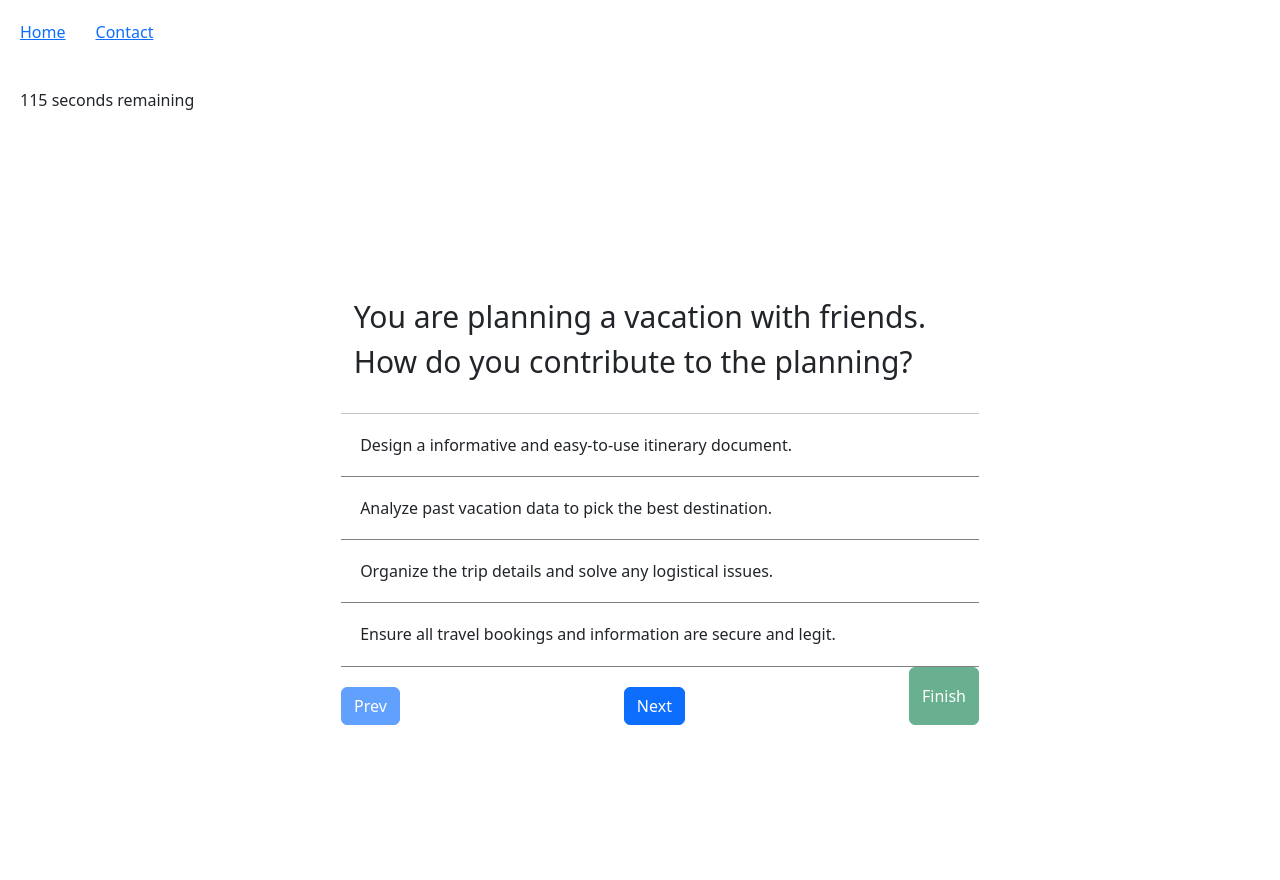
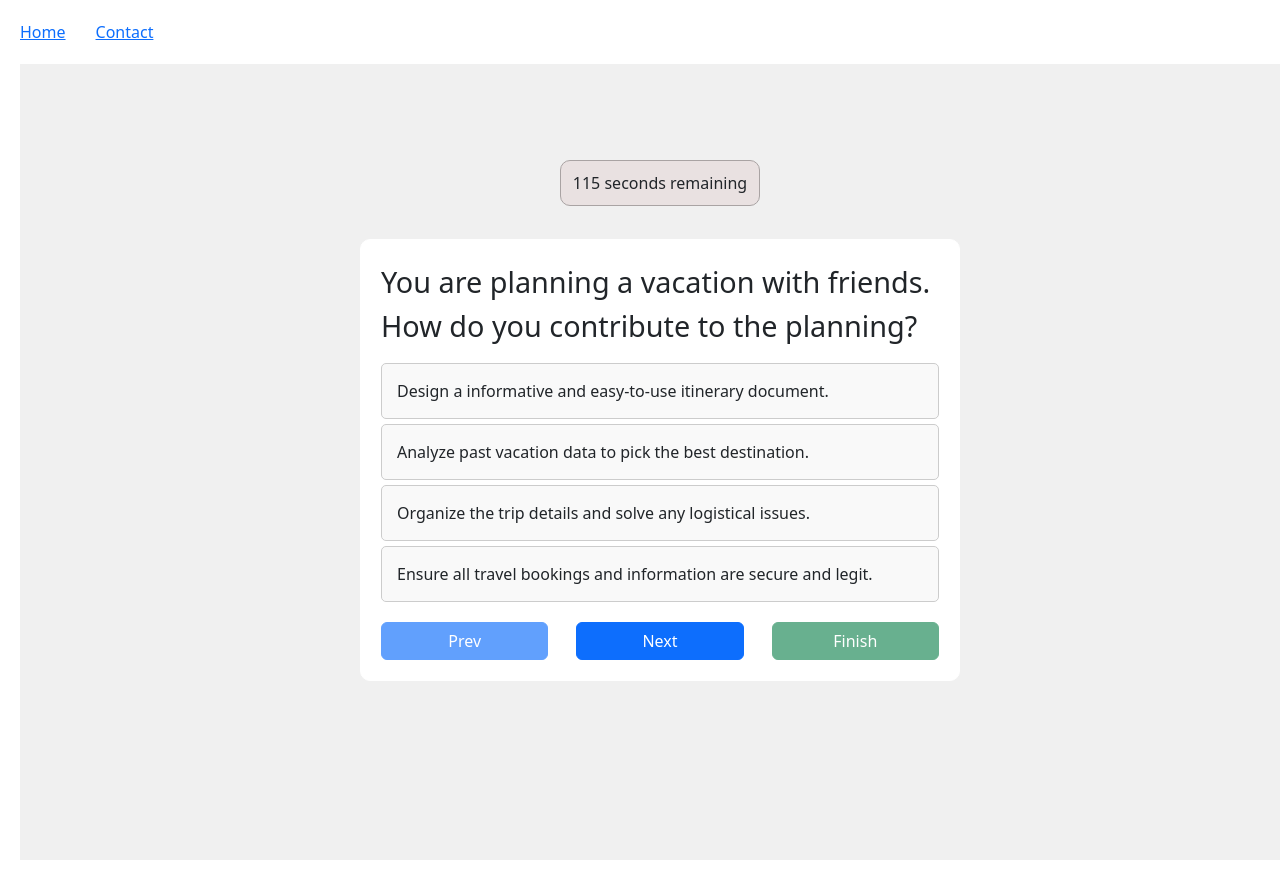
Before and after one commit to vaibhav210603/TechPath-Scout, a React (Vite) app in the folder client/: page /quiz in a window 1280 px wide. Shown: the top 880 px of the page. Before the commit the page ends 800 px from the top, so only its background shows below. Built offline with nearby package versions, Linux system fonts and the light colour scheme.

Commit message:
fixed resolution inconsistancies, added typing effect on response

```diff
--- a/client/src/components/Quiz.css
+++ b/client/src/components/Quiz.css
@@ -15,8 +15,8 @@
   .time {
     width: 100%;
     max-width: 200px;
-    background-color: #ffffff;
-    border: 1px solid rgb(206, 205, 205);
+    background-color: #e9e1e1;
+    border: 1px solid rgb(169, 163, 163);
     border-radius: 10px;
     padding: 10px;
    margin-top: 100px;
--- a/client/src/components/Quiz.jsx
+++ b/client/src/components/Quiz.jsx
@@ -3,6 +3,7 @@ import Mcq from './Mcq';
 import ResultGen from './ResultGen';
 import { useLocation } from 'react-router-dom';
 import Timer from '../timer'
+import './Quiz.css'
 
 function Quiz() {
   const [quizResults, setQuizResults] = useState([]);
@@ -10,10 +11,12 @@ function Quiz() {
   // State to hold quiz results
 
   return (
-    <div>
-      <Timer/>
+    <div className='container_quiz'>
+
+      <div className="time"><Timer/></div>
       <Mcq setQuizResults={setQuizResults} />  {/* Passing setQuizResults function */}
       {location.pathname==='./resultgen' && <ResultGen results={quizResults} />}  {/* Passing quizResults data */}
+
     </div>
   );
 }
--- a/client/src/components/ResultGen.css
+++ b/client/src/components/ResultGen.css
@@ -1,12 +1,29 @@
-.result_container{
-    height: 100vh;
-    width: 100vw;
+.result_container {
+    height: 50vh;
+    width: 60vw;
     text-align: center;
+    display: flex;
+    flex-direction: column;
+    justify-content: flex-start; /* Align content at the top */
+    align-items: center;
+    border: 2px solid #000000;
+    margin-left: 20vw;
+    overflow-y: auto; /* Enable vertical scrolling */
+    padding: 10px; /* Add padding to avoid content touching the edges */
+    box-sizing: border-box; /* Ensure padding is included in width and height calculations */
+  }
 
-}
+  .typewriter {
+    display: inline-block;
+    text-align: left; /* Ensure text aligns from left to right */
+    white-space: pre-wrap; /* Preserve whitespace and line breaks */
+    margin-left: 15%;
+    margin-right: 15%;
+    font-size: 18px;
+  }
 
-.response_text{
-    font-weight: bold;
-    margin: 10vh 25vw;
-
-}
+  .heading {
+    margin-bottom: 10vh;
+    text-align: center;
+    font-size: 60px;
+  }
--- a/client/src/components/ResultGen.jsx
+++ b/client/src/components/ResultGen.jsx
@@ -1,7 +1,6 @@
-import React from 'react';
-import { useState } from 'react';
+import React, { useState, useEffect } from 'react';
 import { useLocation } from 'react-router-dom';
-import './ResultGen.css'
+import './ResultGen.css';
 
 function ResultGen() {
   const location = useLocation();
@@ -18,22 +17,12 @@ function ResultGen() {
 
   // Prompt for the AI model
   const prompt =
-    'Consider yourself as a computer science domain counselor and you gave a student a set of questions and the following are his answers for each question. Give a detailed analysis of the student mindset and qualities and justify which computer science domain he should be choosing and why, in detail, in 200 words or more, d nt use question number as reference t perormace isntaead use keywrds seelct4d';
+    'Consider yourself as a computer science domain counselor and you gave a student a set of questions and the following are his answers for each question. Give a detailed analysis of the student mindset and qualities and justify which computer science domain he should be choosing and why, in detail, in 100 words or more, d nt use question number as reference, the report for each student must be DIFFERENT or unique, write like you are talkig to the student';
 
   // Combine the questions, answers, and prompt into one text
   const fullText = `${questionsAnswersString}\n\n${prompt}`;
 
   console.log(fullText);
-
-//   const formatResponse = (text) => {
-//     // Replace *...* with <strong>...</strong>
-//     let formattedText = text.replace(/\*([^*]+)\*/g, '<strong>$1</strong>');
-
-//     // Replace newline characters with <br> for line breaks
-//     formattedText = formattedText.replace(/\n/g, '<br>');
-
-//     return formattedText;
-//   };
 
   const run = async () => {
     try {
@@ -46,25 +35,65 @@ function ResultGen() {
       });
 
       const data = await res.json();
-
       setResponse(data.story);
-    }
-    catch (error)
-    {
+    } catch (error) {
       console.error('Error fetching the analysis:', error);
     }
   };
 
-  // Trigger the API call once the component mounts
-  React.useEffect(() => {
+  useEffect(() => {
     run();
   }, []);
 
-  return (
+  // Typewriter effect function with line breaks
+  const typeWriterEffect = (element, text, speed) => {
+    const sentences = text.split(/(?<=[.!?])\s+/); // Split text into sentences
+    let currentIndex = 0;
+    let currentText = '';
+
+    const typeSentence = () => {
+      if (currentIndex < sentences.length) {
+        const sentence = sentences[currentIndex];
+        let charIndex = 0;
+        let currentLine = '';
+
+        const typeCharacter = () => {
+          if (charIndex < sentence.length) {
+            currentLine += sentence[charIndex];
+            element.innerHTML = currentText + currentLine; // Update text with current line
+            charIndex++;
+            setTimeout(typeCharacter, speed); // Continue typing
+          } else {
+            currentText += currentLine + '<br>'; // Add line break after sentence
+            currentIndex++;
+            currentLine = '';
+            setTimeout(typeSentence, speed); // Move to next sentence
+          }
+        };
+
+        typeCharacter();
+      }
+    };
+
+    typeSentence();
+  };
+
+  useEffect(() => {
+    const typewriterElement = document.getElementById('typewriter-response');
+    if (response && typewriterElement) {
+      typewriterElement.innerHTML = ''; // Clear any existing text
+      typeWriterEffect(typewriterElement, response, 10); // Adjust speed as needed
+    }
+  }, [response]);
+
+  return (<div className="mega">
+      <h1 className='heading'>Quiz Results</h1>
     <div className='result_container'>
-      <h1>Quiz Results</h1>
+      <div className="typewriter">
 
-      <p className='response_text'>{response}</p>
+      </div>
+      <div id="typewriter-response" className="typewriter"></div>
+    </div>
     </div>
   );
 }
--- a/client/src/components/mcq.css
+++ b/client/src/components/mcq.css
@@ -1,75 +1,94 @@
-.contain{
-    height:38vh;
-    width: 80vh;
+.contain {
+    max-height: 70vh; /* Adjust height to fit the container */
+    width: 90vw;
+    max-width: 600px; /* Maximum width for larger screens */
     background-color: rgb(255, 255, 255);
     border-radius: 10px;
     border: 1px solid white;
     text-align: left;
-
+    box-sizing: border-box;
+    padding: 20px;
+    overflow: hidden; /* Hide overflow to avoid scroll */
 }
 
-
-
-.ques
-{
-    font-size: 30px;
-    padding: 2%;
-    border-bottom: 1px solid rgb(203, 197, 197);
-
-
+.ques {
+    font-size: 1.8em; /* Relative font size */
+    margin-bottom: 10px; /* Margin to separate from options */
+    word-wrap: break-word; /* Ensure long words break properly */
 }
 
-.option{
-    padding:3%;
-    border-bottom: 1px solid grey;
-
+.options_container {
+    max-height: 50vh; /* Limit height for options */
+    overflow-y: auto; /* Allow scrolling within options if needed */
+    margin-bottom: 20px; /* Space below options */
 }
 
-
-
-.option:hover{
+.option {
+    padding: 15px;
+    margin-bottom: 5px;
+    border-radius: 5px;
+    border: 1px solid #ccc;
+    font-size: 1em; /* Responsive font size */
+    background-color: #f9f9f9;
     cursor: pointer;
-    font-size: 17px;
+    transition: background-color 0.3s, border-color 0.3s;
 }
 
-.ques:hover{
-    cursor: pointer;
-
+.option:hover {
+    background-color: #e0e0e0;
+    font-size: 20px;
 }
 
-.option.selected{
-    background-color: rgba(0, 128, 0, 0.196);
+.option.selected {
+    background-color: rgba(0, 128, 0, 0.2);
+    border-color: #007bff;
 }
 
-.next{
-
-   position: relative;
-   margin-top: 20px;
-
-
-}
-.prev{
-
-   position: relative;
-   margin-top: 20px;
-
-
+.next,
+.prev,
+.finish {
+    width: 30%; /* Adjust width for button size */
+    padding: 10px;
+    font-size: 1em;
+    cursor: pointer;
 }
 
-.quiz_buttons{
+.quiz_buttons {
     display: flex;
     justify-content: space-between;
+    align-items: center;
+    margin-top: 20px; /* Space above buttons */
+    gap: 10px; /* Gap between buttons */
 }
 
-
-.bigger_container{
+.bigger_container {
     width: 100vw;
-    height: 80vh;
+    height: 100vh;
     display: flex;
     align-items: center;
     justify-content: center;
-    background-color: rgb(255, 255, 255);
-    position: relative;
+    background-color: rgb(240, 240, 240);
+    box-sizing: border-box;
+    padding: 20px;
+}
 
+@media (max-width: 768px) {
+    .contain {
+        width: 95%;
+        padding: 15px;
+    }
 
+    .ques {
+        font-size: 1.5em; /* Adjusted for smaller screens */
+    }
+
+    .option {
+        font-size: 0.9em;
+    }
+
+    .next,
+    .prev,
+    .finish {
+        font-size: 0.9em;
+    }
 }
```
